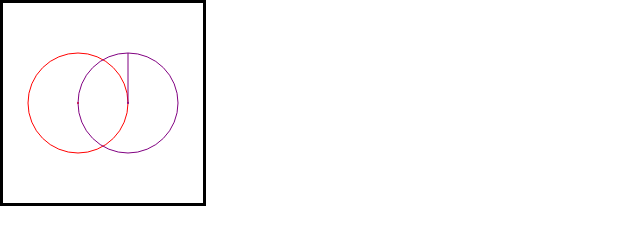
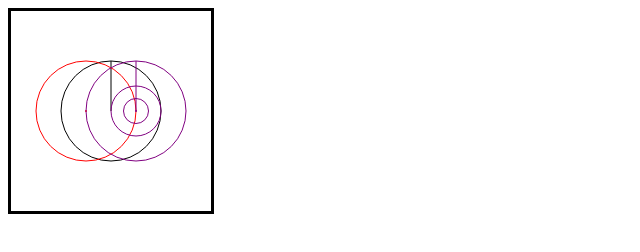
Before and after one commit to LafeLabs/geometronOOPtests, a plain HTML site: page index.html in a window 1280 px wide. Shown: the whole page, without its empty margins (0-640 px from the left). Drawn offline with Linux system fonts and the light colour scheme.

Commit message:
separated actionSequence method from drawGlyph method, tested shape table functionality

```diff
--- a/index.html
+++ b/index.html
@@ -6,15 +6,15 @@
     <canvas id = "maincanvas"></canvas>
 <script>
 
+
+//GVM2d(x0,y0,unit,theta0,canvas2d,width,height)
+
 var newGVM = new GVM2d(100,100,50,-Math.PI/2,document.getElementById("maincanvas"),200,200);
-newGVM.drawGlyph("0322,0336,0332,0337,0341,0340,0333,0327,0341,0340,0342,",newGVM);
+newGVM.drawGlyph("0341,0342,0322,0336,0332,0337,0341,0340,0333,0327,0341,0340,0342,0336,0200,0336,0245,",newGVM);
 
 </script>
 <style>
 #maincanvas{
-    position:absolute;
-    left:0px;
-    top:0px;
     border:solid;
 }
 </style>
--- a/javascript/geometron.js
+++ b/javascript/geometron.js
@@ -100,13 +100,8 @@ function GVM2d(x0,y0,unit,theta0,canvas2d,width,height) {
         this._hypercube.push("0341,");
     }
 
-    this.drawGlyph = function(glyph,GVM2d) {
 
-        GVM2d._ctx.clearRect(0,0,GVM2d._width,GVM2d._height);
-        GVM2d._ctx.strokeStyle = GVM2d._style.color0;
-        GVM2d._ctx.fillStyle = GVM2d._style.fill0;
-        GVM2d._ctx.lineWidth = GVM2d._style.line0;
-
+    this.actionSequence = function(glyph,GVM2d) {
         var glyphArray = glyph.split(",");
         var actionSequence = [];
         for(var index = 0;index < glyphArray.length;index++){
@@ -117,12 +112,23 @@ function GVM2d(x0,y0,unit,theta0,canvas2d,width,height) {
         for(var index = 0;index < actionSequence.length;index++){
             GVM2d.action(actionSequence[index],GVM2d);
         }
+
+    }
+
+    this.drawGlyph = function(glyph,GVM2d) {
+
+        GVM2d._ctx.clearRect(0,0,GVM2d._width,GVM2d._height);
+        GVM2d._ctx.strokeStyle = GVM2d._style.color0;
+        GVM2d._ctx.fillStyle = GVM2d._style.fill0;
+        GVM2d._ctx.lineWidth = GVM2d._style.line0;
+
+        GVM2d.actionSequence(glyph,GVM2d);
     }
 
     this.action = function(address,GVM2d) {
         //02xx
-        if(address >= 0200 && address <= 02777){
-//            GVM2d.drawGlyph(GVM2d._hypercube[address],GVM2d)
+        if(address >= 0200 && address <= 0277){
+            GVM2d.actionSequence(GVM2d._hypercube[address],GVM2d);
         }
         //03xx
         if(address == 0300) {
```
